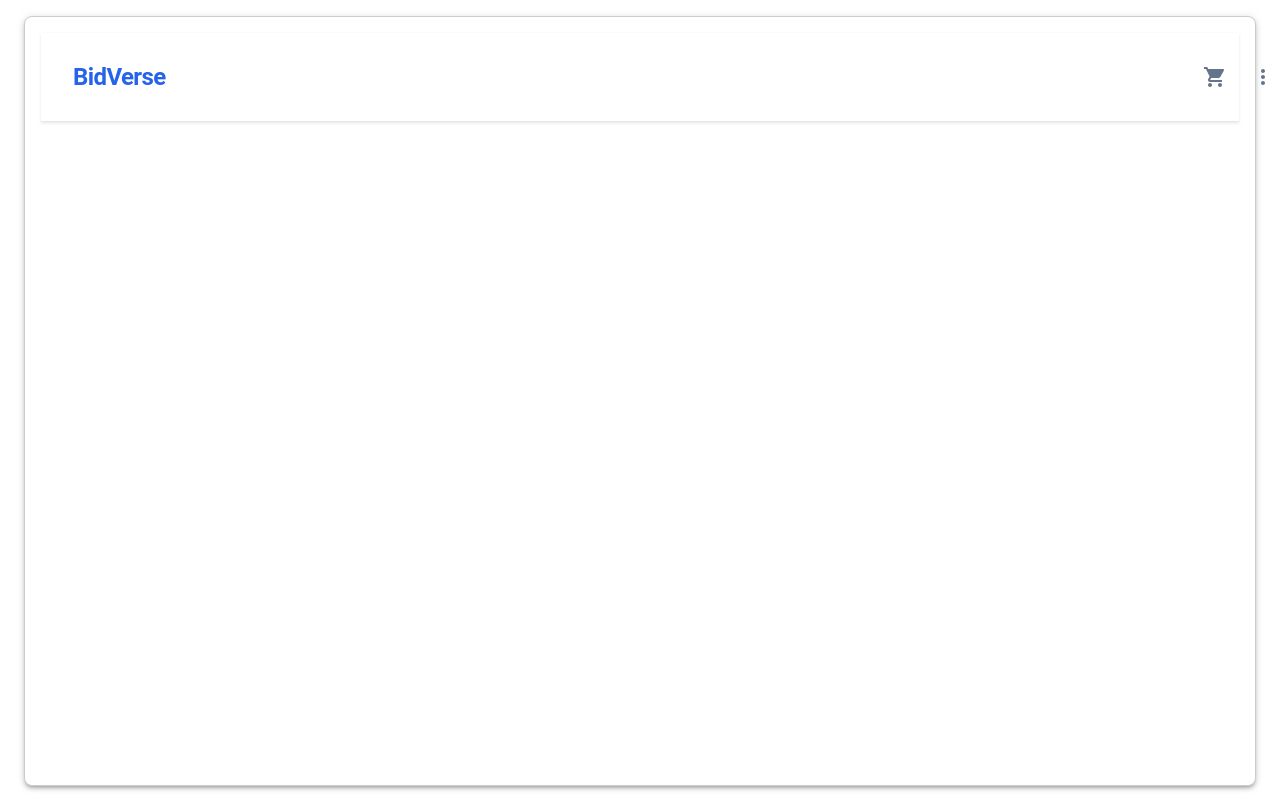
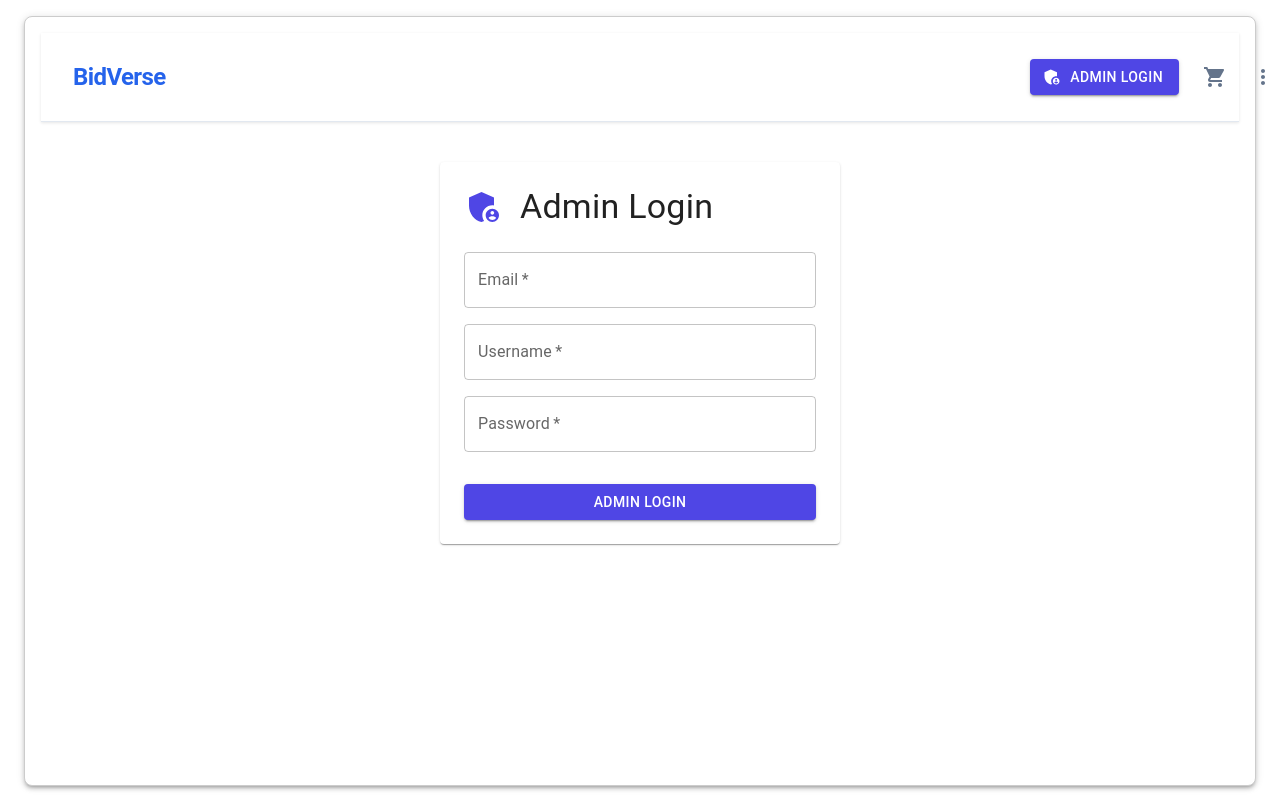
Before and after one commit to URAJ0809/BidVerse-A-Bidding-Website, a React (Vite) app in the folder bidverse-frontend/: page /admin-login in a window 1280 px wide. Before the commit this address had no page. Shown: the top 802 px of the page. Built offline with nearby package versions, Linux system fonts and the light colour scheme.

Commit message:
Enhance user role management and implement protected admin routes. Updated User model to ensure role is never null, added AdminLogin and ProtectedAdminRoute components, and modified Header to include admin-specific navigation options.

```diff
--- a/bidverse-frontend/src/App.jsx
+++ b/bidverse-frontend/src/App.jsx
@@ -18,6 +18,8 @@ import ForgotPassword from './components/ForgotPassword';
 import Profile from './components/Profile';
 import ItemDetail from './components/ItemDetail';
 import AddProduct from './components/admin/AddProduct';
+import ProtectedAdminRoute from './components/ProtectedAdminRoute';
+import AdminLogin from './components/AdminLogin';
 
 // Admin pages
 import AdminDashboard from './components/admin/AdminDashboard';
@@ -41,7 +43,7 @@ function App() {
         <Header />
 
         <Routes>
-          {/* Single homepage route */}
+          {/* Public routes */}
           <Route
             path="/"
             element={
@@ -54,18 +56,41 @@ function App() {
               </>
             }
           />
-
           <Route path="/catalog-full" element={<CatalogFull />} />
           <Route path="/login" element={<Login />} />
+          <Route path="/admin-login" element={<AdminLogin />} />
           <Route path="/register" element={<Register />} />
           <Route path="/profile" element={<Profile />} />
           <Route path="/catalog/:id" element={<ItemDetail />} />
-          <Route path="/admin" element={<AdminDashboard />} />
-          <Route path="/add-product" element={<AddProduct />} />
-          <Route path="/admin/manage-bids" element={<ManageBids />} />
           <Route path="/ContactForm" element={<ContactForm />} />
           <Route path="/cart" element={<Cart />} />
           <Route path="/forgot-password" element={<ForgotPassword />} />
+
+          {/* Protected Admin routes */}
+          <Route
+            path="/admin"
+            element={
+              <ProtectedAdminRoute>
+                <AdminDashboard />
+              </ProtectedAdminRoute>
+            }
+          />
+          <Route
+            path="/add-product"
+            element={
+              <ProtectedAdminRoute>
+                <AddProduct />
+              </ProtectedAdminRoute>
+            }
+          />
+          <Route
+            path="/admin/manage-bids"
+            element={
+              <ProtectedAdminRoute>
+                <ManageBids />
+              </ProtectedAdminRoute>
+            }
+          />
         </Routes>
       </Paper>
     </Router>
--- /dev/null
+++ b/bidverse-frontend/src/components/AdminLogin.jsx
@@ -0,0 +1,110 @@
+import React, { useState } from 'react';
+import { Box, Typography, TextField, Button, Card, CardContent, Alert } from '@mui/material';
+import { useNavigate } from 'react-router-dom';
+import axios from 'axios';
+import { useAuth } from '../context/AuthContext';
+import AdminPanelSettingsIcon from '@mui/icons-material/AdminPanelSettings';
+
+function AdminLogin() {
+  const [email, setEmail] = useState('');
+  const [username, setUsername] = useState('');
+  const [password, setPassword] = useState('');
+  const [error, setError] = useState(null);
+
+  const { login } = useAuth();
+  const navigate = useNavigate();
+
+  const handleSubmit = async (e) => {
+    e.preventDefault();
+    setError(null);
+
+    try {
+      const response = await axios.post('http://localhost:8080/api/users/login', {
+        email,
+        username,
+        password,
+      });
+      const userData = response.data;
+
+      if (userData) {
+        // Check if the user is an admin
+        if (userData.role === 'admin') {
+          login(userData);
+          navigate('/admin');
+        } else {
+          setError('Access denied. This login is for administrators only.');
+        }
+      } else {
+        setError('Invalid credentials or user not found.');
+      }
+    } catch (err) {
+      console.error('Login error:', err);
+      if (err.response && err.response.data) {
+        setError(err.response.data);
+      } else {
+        setError('Login failed. Please try again.');
+      }
+    }
+  };
+
+  return (
+    <Box sx={{ maxWidth: 400, mx: 'auto', mt: 5 }}>
+      <Card>
+        <CardContent sx={{ p: 3 }}>
+          <Box sx={{ display: 'flex', alignItems: 'center', mb: 3 }}>
+            <AdminPanelSettingsIcon sx={{ fontSize: 40, color: '#4f46e5', mr: 2 }} />
+            <Typography variant="h4">Admin Login</Typography>
+          </Box>
+
+          {error && (
+            <Alert severity="error" sx={{ mb: 2 }}>
+              {error}
+            </Alert>
+          )}
+
+          <Box
+            component="form"
+            onSubmit={handleSubmit}
+            sx={{ display: 'flex', flexDirection: 'column', gap: 2 }}
+          >
+            <TextField
+              label="Email"
+              value={email}
+              onChange={(e) => setEmail(e.target.value)}
+              type="email"
+              required
+            />
+            <TextField
+              label="Username"
+              value={username}
+              onChange={(e) => setUsername(e.target.value)}
+              required
+            />
+            <TextField
+              label="Password"
+              value={password}
+              onChange={(e) => setPassword(e.target.value)}
+              type="password"
+              required
+            />
+            <Button
+              type="submit"
+              variant="contained"
+              sx={{
+                mt: 2,
+                backgroundColor: '#4f46e5',
+                '&:hover': {
+                  backgroundColor: '#4338ca',
+                }
+              }}
+            >
+              Admin Login
+            </Button>
+          </Box>
+        </CardContent>
+      </Card>
+    </Box>
+  );
+}
+
+export default AdminLogin;
--- a/bidverse-frontend/src/components/Header.jsx
+++ b/bidverse-frontend/src/components/Header.jsx
@@ -8,9 +8,11 @@ import Menu from '@mui/material/Menu';
 import MenuItem from '@mui/material/MenuItem';
 import MoreVertIcon from '@mui/icons-material/MoreVert';
 import ShoppingCartIcon from '@mui/icons-material/ShoppingCart';
+import AdminPanelSettingsIcon from '@mui/icons-material/AdminPanelSettings';
 import { Link as RouterLink } from 'react-router-dom';
 import { useAuth } from '../context/AuthContext';
 import { styled } from '@mui/material/styles';
+import Button from '@mui/material/Button';
 
 // Styled components
 const StyledAppBar = styled(AppBar)(({ theme }) => ({
@@ -54,11 +56,20 @@ const StyledMenuItem = styled(MenuItem)(({ theme }) => ({
   },
 }));
 
+const AdminButton = styled(Button)(({ theme }) => ({
+  marginRight: theme.spacing(2),
+  backgroundColor: '#4f46e5',
+  color: 'white',
+  '&:hover': {
+    backgroundColor: '#4338ca',
+  },
+}));
+
 function Header() {
   const [anchorEl, setAnchorEl] = React.useState(null);
   const open = Boolean(anchorEl);
 
-  const { user, logout } = useAuth();
+  const { user, logout, isAdmin } = useAuth();
 
   const handleMenuOpen = (event) => {
     setAnchorEl(event.currentTarget);
@@ -87,6 +98,16 @@ function Header() {
         </Logo>
 
         <div>
+          {/* Admin Login Button - Always visible */}
+          <AdminButton
+            component={RouterLink}
+            to="/admin-login"
+            variant="contained"
+            startIcon={<AdminPanelSettingsIcon />}
+          >
+            Admin Login
+          </AdminButton>
+
           {/* Cart Icon */}
           <StyledIconButton
             component={RouterLink}
@@ -95,6 +116,17 @@ function Header() {
           >
             <ShoppingCartIcon />
           </StyledIconButton>
+
+          {/* Admin Panel Icon - Only show for admin users */}
+          {user && isAdmin() && (
+            <StyledIconButton
+              component={RouterLink}
+              to="/admin"
+              sx={{ mr: 1 }}
+            >
+              <AdminPanelSettingsIcon />
+            </StyledIconButton>
+          )}
 
           {/* Three-dot menu */}
           <StyledIconButton
@@ -148,6 +180,17 @@ function Header() {
                 Hello, {user.username}
               </RouterLink>
             </StyledMenuItem>,
+            // Only show admin dashboard link for admin users
+            ...(isAdmin() ? [
+              <StyledMenuItem key="admin" onClick={handleMenuClose}>
+                <RouterLink
+                  to="/admin"
+                  style={{ textDecoration: 'none', color: 'inherit', width: '100%' }}
+                >
+                  Admin Dashboard
+                </RouterLink>
+              </StyledMenuItem>
+            ] : []),
             <StyledMenuItem key="logout" onClick={handleLogout}>
               Logout
             </StyledMenuItem>,
--- /dev/null
+++ b/bidverse-frontend/src/components/ProtectedAdminRoute.jsx
@@ -0,0 +1,17 @@
+import React from 'react';
+import { Navigate } from 'react-router-dom';
+import { useAuth } from '../context/AuthContext';
+
+function ProtectedAdminRoute({ children }) {
+  const { user, isAdmin } = useAuth();
+
+  // If not logged in or not an admin, redirect to login
+  if (!user || !isAdmin()) {
+    return <Navigate to="/login" replace />;
+  }
+
+  // If user is an admin, render the protected content
+  return children;
+}
+
+export default ProtectedAdminRoute;
```
Also changed, not shown: 1 other file (tests, documents, lock files or other folders).
